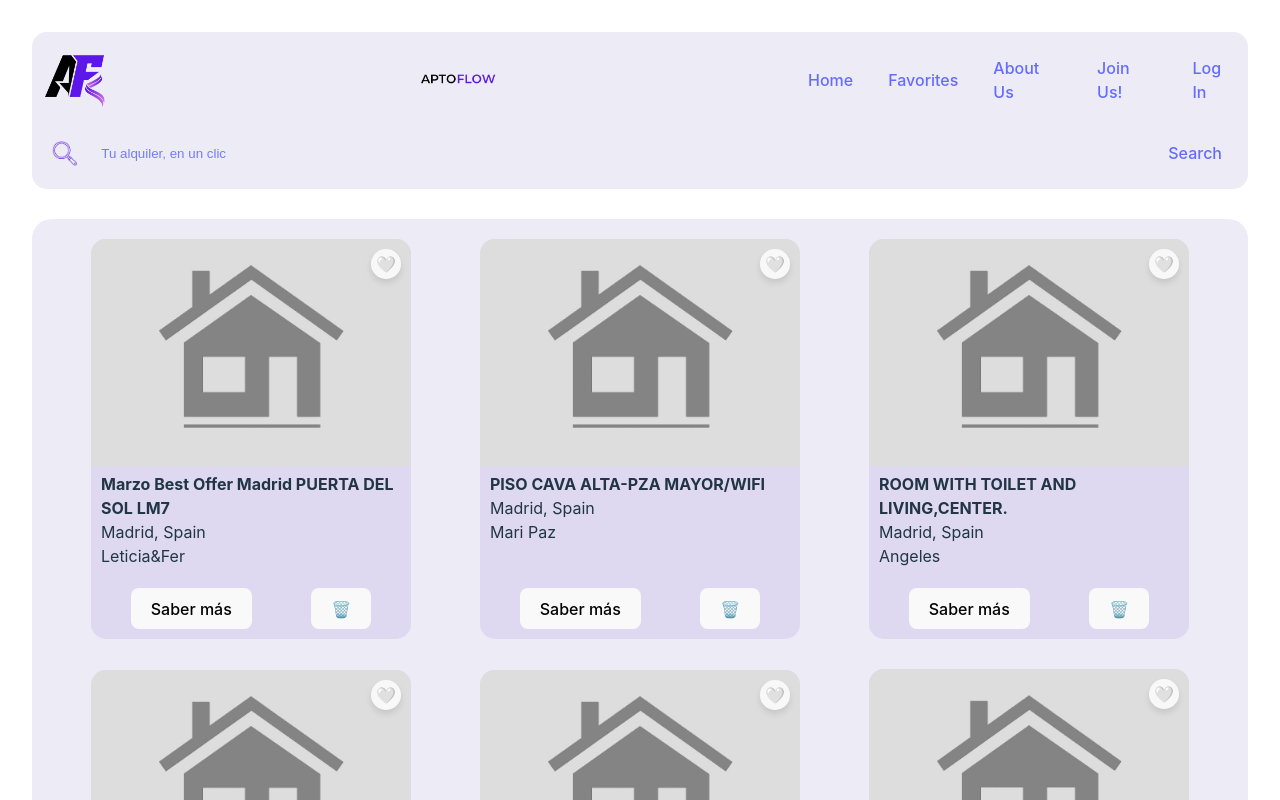
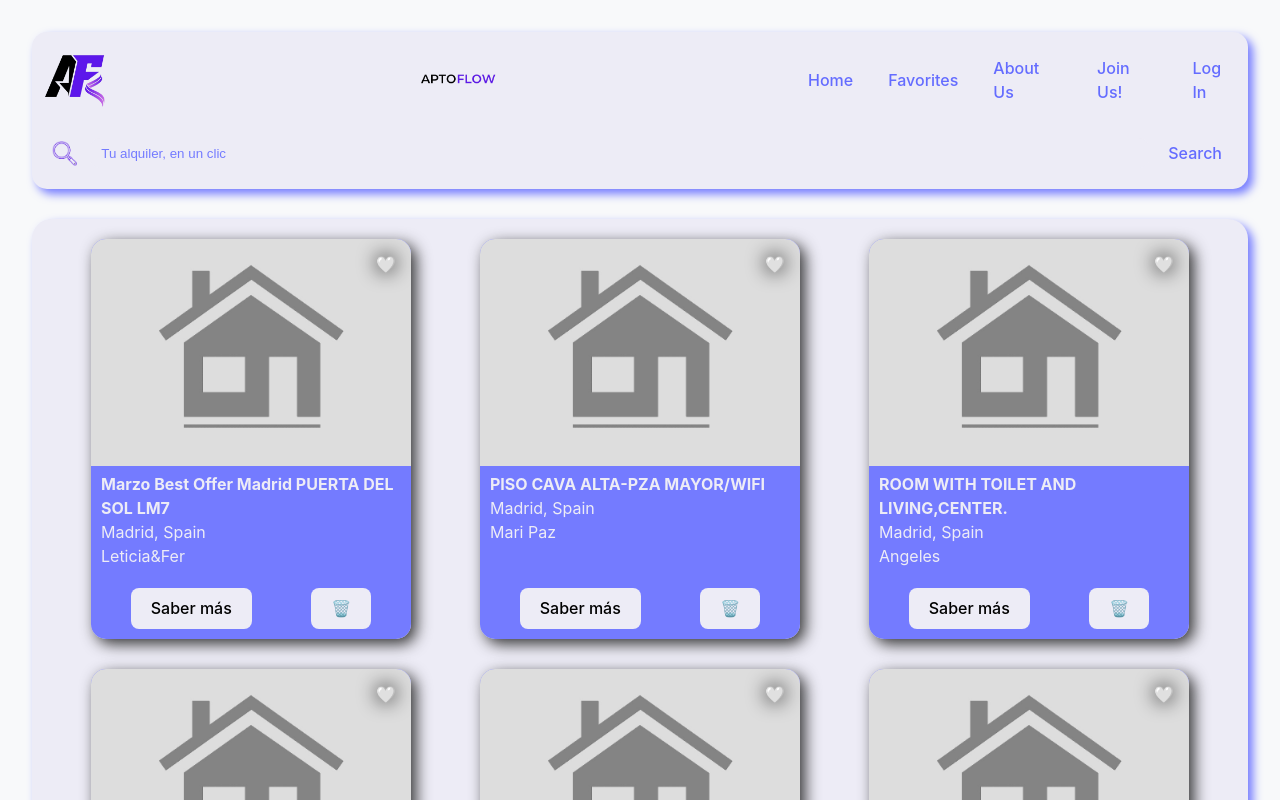
Before and after one commit to HelixGuardi/apartment-rentals-admin-react-app-MiniProyect, a React (Vite) app: page / in a window 1280 px wide. Shown: the top 800 px of the page. Built offline with nearby package versions, Linux system fonts and the light colour scheme.

Commit message:
estilos y sombreados agregados

```diff
--- a/src/App.css
+++ b/src/App.css
@@ -21,6 +21,7 @@ li {
   padding: 10px;
   background-color: #EDECF6;
   border-radius: 15px;
+  box-shadow: 5px 5px 10px #747bff;
   display: flex;
   flex-direction: column;
   justify-content: space-evenly;
@@ -126,6 +127,7 @@ li {
   background-color: #EDECF6;
   border-radius: 20px;
   padding: 10px;
+  box-shadow: 5px 5px 10px #747bff;
   display: flex;
   flex-wrap: wrap;
   align-items: center;
@@ -137,13 +139,12 @@ li {
   margin: 10px;
   width: 320px;
   min-height: 400px;
-  background-color: #d2c9ed89;
   border-radius: 15px;
+  box-shadow: 5px 5px 15px #333;
   overflow: hidden;
   text-align: left;
   display: flex;
   flex-direction: column;
-  gap: 10px;
 }
 .img {
   position: relative;
@@ -153,29 +154,50 @@ li {
   position: absolute;
   top: 10px;
   right: 10px;
-  background-color: rgba(255, 255, 255, 0.8);
+  /* background-color: rgba(255, 255, 255, 0.8); */
+  background-color: transparent;
   border: none;
   border-radius: 50%;
   padding: 5px;
   cursor:auto;
-  box-shadow: 0px 4px 6px rgba(0, 0, 0, 0.1); /* Agrega un sombreado suave */
+  /* box-shadow: 0px 4px 6px rgba(0, 0, 0, 0.1); Agrega un sombreado suave */
+  filter: drop-shadow(0px 0px 10px #000);
 }
-.info-card-container img{
-  width: 100%;
 
-}
 .info-card-container {
   flex-grow: 1;
   height: auto;
+  background-color: #747bff;
 }
+
+.info-card-container img{
+  width: 100%;
+}
+
+.info-card-container img:hover {
+  box-shadow: 0px 0px 10px #EDECF6;
+}
+
 .info-card-text {
   padding-inline: 10px;
+  color:#EDECF6;
 }
 
 .btn-card-container {
-  margin: 10px;
+  background-color: #747bff;
+  padding: 10px;
   display: flex;
   justify-content: space-around;
+}
+
+.btn-card-container button {
+  background-color: #EDECF6;
+}
+
+.btn-card-container button:hover {
+  border: 1px solid #747bff;
+  box-shadow: 5px 5px 10px #333;
+  border: 1px solid #7a71ff;
 }
 
 /* *** FOOTER SECTION *** */
@@ -184,6 +206,7 @@ li {
   padding: 10px;
   background-color: #EDECF6;
   border-radius: 15px;
+  box-shadow: 5px 5px 10px #747bff;
   display: flex;
   flex-direction: column;
   justify-content: space-evenly;
@@ -210,6 +233,7 @@ li {
 
 .text-container {
   padding: 15px;
+  color:#333;
   display: flex;
   justify-content: center;
   align-items: center;
--- a/src/index.css
+++ b/src/index.css
@@ -46,12 +46,12 @@ button {
 
 }
 
-button:focus,
+/* button:focus,
 button:focus-visible {
   outline: 4px auto -webkit-focus-ring-color;
-}
+} */
 
-@media (prefers-color-scheme: light) {
+/* @media (prefers-color-scheme: light) {
   :root {
     color: #213547;
     background-color: #ffffff;
@@ -62,4 +62,4 @@ button:focus-visible {
   button {
     background-color: #f9f9f9;
   }
-}
+} */
```
